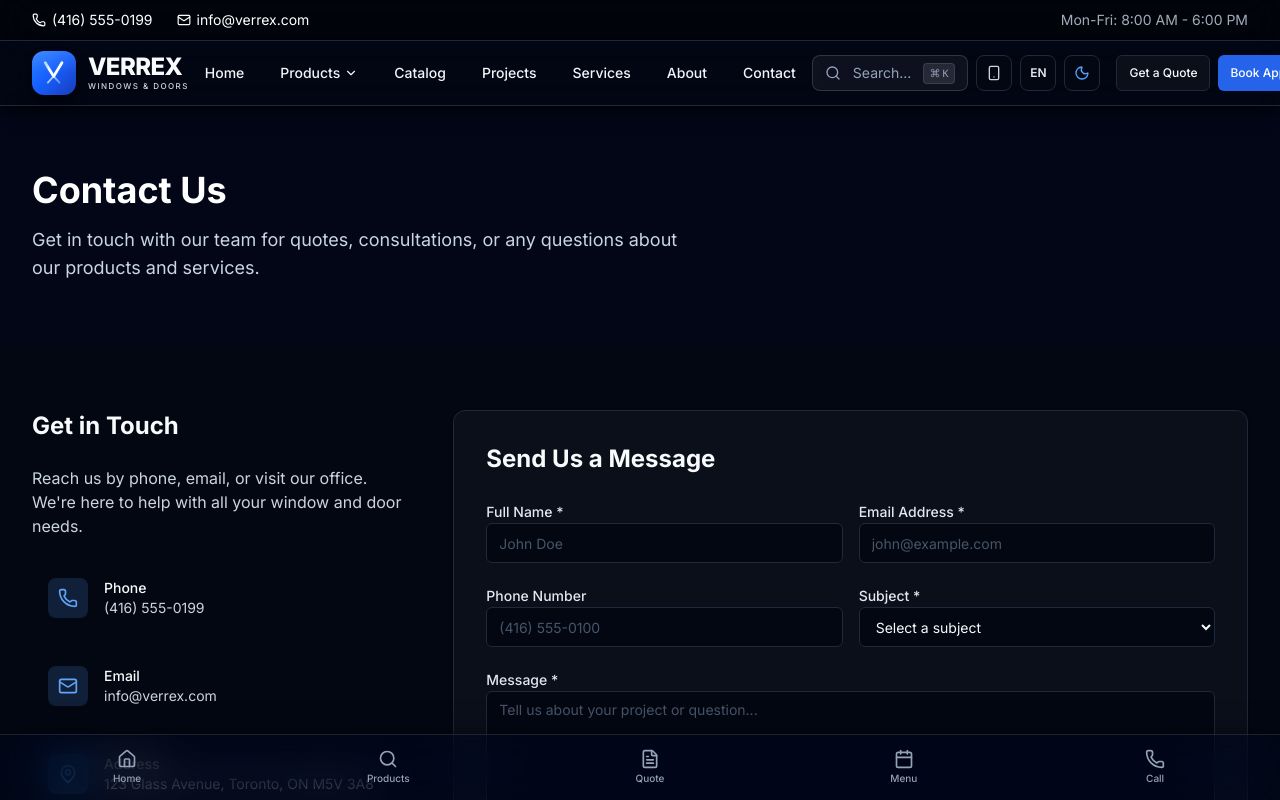
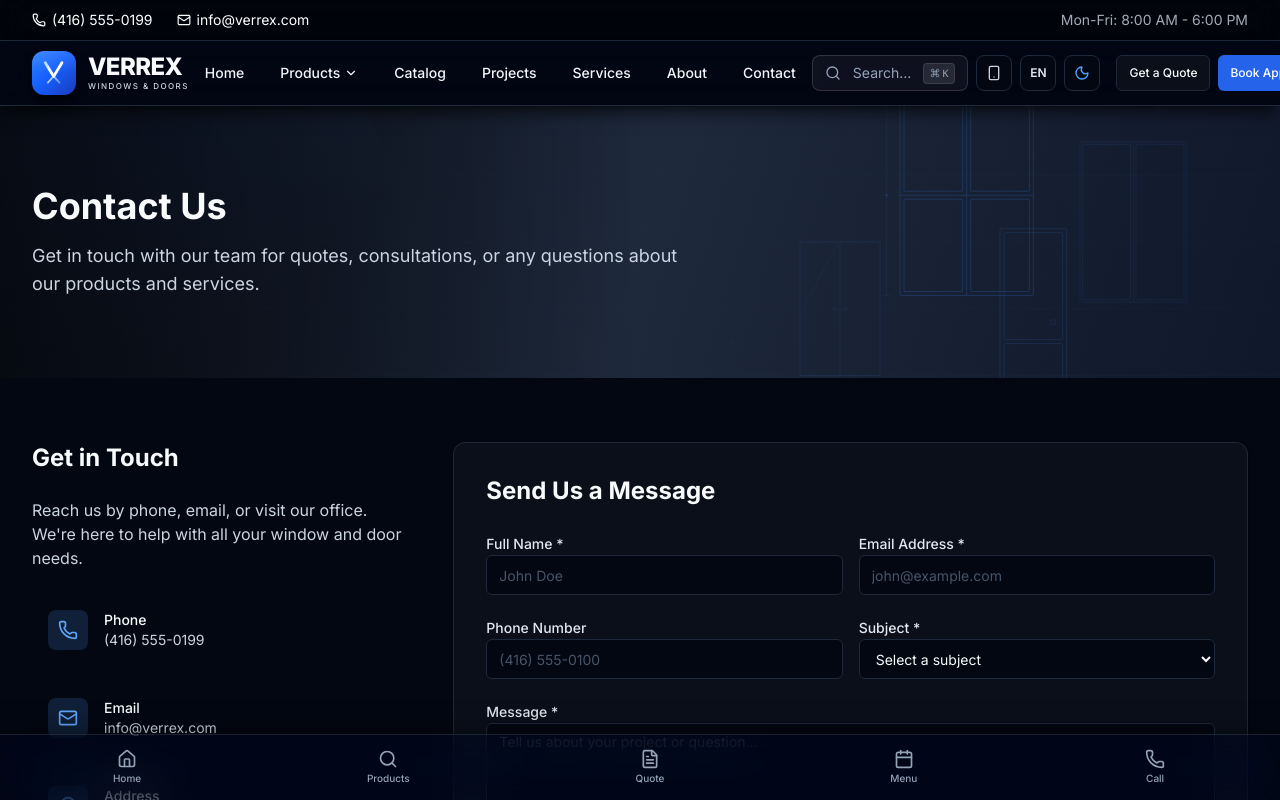
Before and after one commit to OL-Projects/verrex-website, a Next.js app: page /en/contact in a window 1280 px wide. Shown: the top 800 px of the page. Built offline with nearby package versions, Linux system fonts and the light colour scheme.

Commit message:
fix: contact hero light mode - match about page pattern with SVG backgrounds

```diff
--- a/src/app/[locale]/contact/page.tsx
+++ b/src/app/[locale]/contact/page.tsx
@@ -1,6 +1,7 @@
 "use client"
 
 import { useState } from "react"
+import Image from "next/image"
 import { Button } from "@/components/ui/button"
 import { Card, CardContent } from "@/components/ui/card"
 import { Input } from "@/components/ui/input"
@@ -33,10 +34,19 @@ export default function ContactPage() {
 
   return (
     <div>
-      <section className="bg-slate-900 dark:bg-[#000000] py-16">
-        <div className="mx-auto max-w-7xl px-4 sm:px-6 lg:px-8">
-          <h1 className="text-3xl md:text-4xl font-bold text-white">{t('title')}</h1>
-          <p className="mt-4 text-lg text-slate-300 max-w-2xl">{t('description')}</p>
+      <section className="relative bg-slate-50 dark:bg-[#000000] py-20 overflow-hidden">
+        {/* Light mode SVG */}
+        <div className="absolute inset-0 dark:hidden">
+          <Image src="/images/hero/hero-services-light.svg" alt="" fill className="object-cover" sizes="100vw" priority />
+        </div>
+        {/* Dark mode SVG */}
+        <div className="absolute inset-0 hidden dark:block">
+          <Image src="/images/hero/hero-services.svg" alt="" fill className="object-cover" sizes="100vw" priority />
+        </div>
+        <div className="absolute inset-0 bg-gradient-to-r from-white/50 via-transparent to-transparent dark:from-black/70 z-10" />
+        <div className="relative z-20 mx-auto max-w-7xl px-4 sm:px-6 lg:px-8">
+          <h1 className="text-3xl md:text-4xl font-bold text-slate-900 dark:text-white">{t('title')}</h1>
+          <p className="mt-4 text-lg text-slate-600 dark:text-slate-300 max-w-2xl">{t('description')}</p>
         </div>
       </section>
 
```
